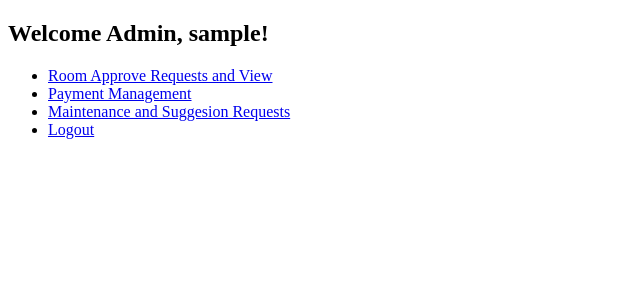
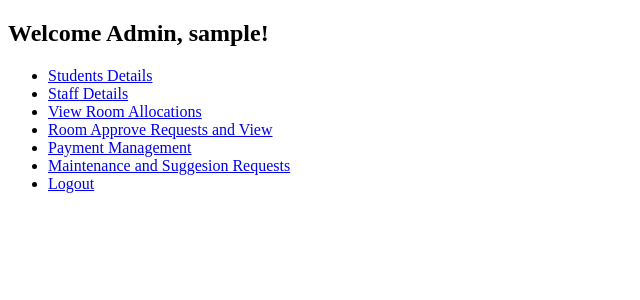
Before and after one commit to RiyaasathMJM/Hostel_Management_System, a PHP site: page /admin_dashboard.php in a window 1280 px wide. Shown: the top 300 px of the page, without its empty margins (0-640 px from the left). Run offline with PHP 8.4, Linux system fonts and the light colour scheme; the visitor is signed in with stand-in values (Sample User, id 1).

Commit message:
Links updated

```diff
--- a/admin_dashboard.php
+++ b/admin_dashboard.php
@@ -16,6 +16,9 @@ if (!isset($_SESSION['user_type']) || $_SESSION['user_type'] !== 'admin') {
 
     <ul>
 
+        <li><a href="view_students.php">Students Details</a></li>
+        <li><a href="view_staff.php">Staff Details</a></li>
+        <li><a href="view_room_allocations.php">View Room Allocations</a></li>
         <li><a href="approve_requests.php">Room Approve Requests and View</a></li>
         <li><a href="payment_management.php">Payment Management</li>
         <li><a href="maintenance_management.php">Maintenance and Suggesion Requests</a></li>
```
